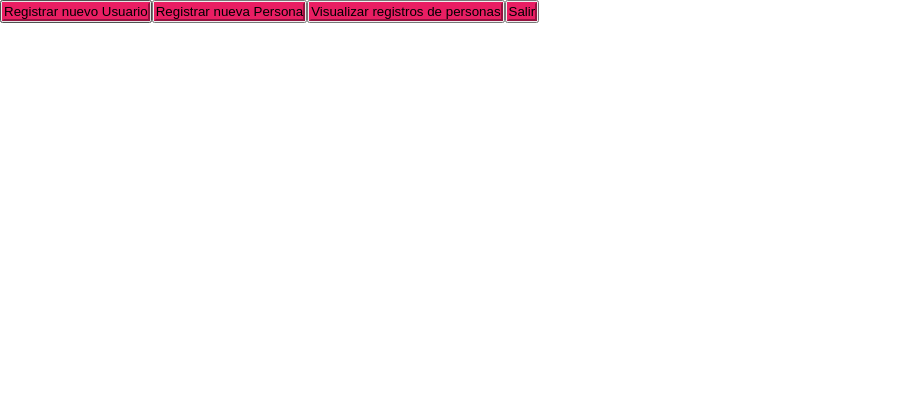
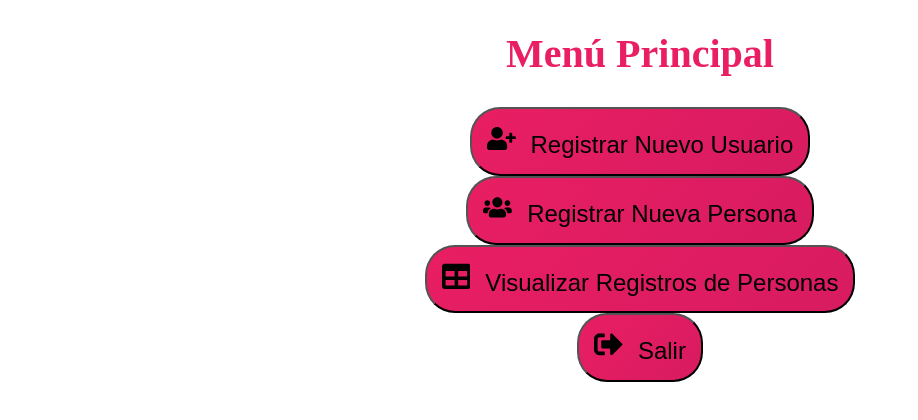
Before and after one commit to Pukyx/EVAMK, a Next.js app: page /Menu in a window 1280 px wide. Shown: the top 420 px of the page, without its empty margins (0-918 px from the left). Built offline with nearby package versions, Linux system fonts and the light colour scheme.

Commit message:
Diseño
Menu

```diff
--- a/src/pages/Menu.tsx
+++ b/src/pages/Menu.tsx
@@ -1,74 +1,103 @@
 import { useRouter } from "next/router";
 import React from "react";
 import { Col, Container, Row, ListGroup, Button } from "react-bootstrap";
+import { FaUserPlus, FaUsers, FaTable, FaSignOutAlt } from "react-icons/fa";
 
 const Menu = () => {
   const router = useRouter();
   return (
     <Container
       fluid
-      className="p-5"
-      style={{ backgroundColor: "#fff", minHeight: "100vh" }}
+      className="d-flex justify-content-center align-items-center"
+      style={{
+        backgroundColor: "#fff",
+        minHeight: "100vh",
+        padding: "30px",
+        textAlign: "center",
+      }}
     >
-      <Row className="justify-content-center">
-        <Col md={6}>
+      <Row>
+        <Col md={8} lg={6}>
+          <h2
+            style={{
+              color: "#e91e63",
+              fontWeight: "bold",
+              fontFamily: "'Merriweather', serif",
+              marginBottom: "30px",
+              fontSize: "2.5rem",
+            }}
+          >
+            Menú Principal
+          </h2>
           <ListGroup>
             {/* Registrar nueva persona */}
-            <ListGroup.Item
-              action
-              onClick={() => router.push("/Usuario")}
-              className="text-center"
-            >
+            <ListGroup.Item className="mb-4 border-0 bg-transparent">
               <Button
+                onClick={() => router.push("/Usuario")}
                 variant="danger"
-                className="w-100"
-                style={{ backgroundColor: "#e91e63", borderColor: "#e91e63" }}
+                className="w-100 d-flex align-items-center justify-content-center shadow"
+                style={{
+                  background: "linear-gradient(135deg, #e91e63, #d81b60)",
+                  borderRadius: "30px",
+                  fontSize: "1.5rem",
+                  padding: "15px",
+                }}
               >
-                Registrar nuevo Usuario
+                <FaUserPlus style={{ marginRight: "15px", fontSize: "1.8rem" }} />
+                Registrar Nuevo Usuario
               </Button>
             </ListGroup.Item>
 
-            {/* Registrar nuevo usuario */}
-            <ListGroup.Item
-              action
-              onClick={() => router.push("/Persona")}
-              className="text-center"
-            >
+            {/* Registrar nueva persona */}
+            <ListGroup.Item className="mb-4 border-0 bg-transparent">
               <Button
+                onClick={() => router.push("/Persona")}
                 variant="danger"
-                className="w-100"
-                style={{ backgroundColor: "#e91e63", borderColor: "#e91e63" }}
+                className="w-100 d-flex align-items-center justify-content-center shadow"
+                style={{
+                  background: "linear-gradient(135deg, #e91e63, #d81b60)",
+                  borderRadius: "30px",
+                  fontSize: "1.5rem",
+                  padding: "15px",
+                }}
               >
-                Registrar nueva Persona
+                <FaUsers style={{ marginRight: "15px", fontSize: "1.8rem" }} />
+                Registrar Nueva Persona
               </Button>
             </ListGroup.Item>
 
-            {/* Visualizar registros de personas */}
-            <ListGroup.Item
-              action
-              onClick={() => router.push("/Tabla")}
-              className="text-center"
-            >
+            {/* Visualizar registros */}
+            <ListGroup.Item className="mb-4 border-0 bg-transparent">
               <Button
+                onClick={() => router.push("/Tabla")}
                 variant="danger"
-                className="w-100"
-                style={{ backgroundColor: "#e91e63", borderColor: "#e91e63" }}
+                className="w-100 d-flex align-items-center justify-content-center shadow"
+                style={{
+                  background: "linear-gradient(135deg, #e91e63, #d81b60)",
+                  borderRadius: "30px",
+                  fontSize: "1.5rem",
+                  padding: "15px",
+                }}
               >
-                Visualizar registros de personas
+                <FaTable style={{ marginRight: "15px", fontSize: "1.8rem" }} />
+                Visualizar Registros de Personas
               </Button>
             </ListGroup.Item>
 
             {/* Salir */}
-            <ListGroup.Item
-              action
-              onClick={() => router.push("/")}
-              className="text-center"
-            >
+            <ListGroup.Item className="mb-4 border-0 bg-transparent">
               <Button
+                onClick={() => router.push("/")}
                 variant="danger"
-                className="w-100"
-                style={{ backgroundColor: "#e91e63", borderColor: "#e91e63" }}
+                className="w-100 d-flex align-items-center justify-content-center shadow"
+                style={{
+                  background: "linear-gradient(135deg, #e91e63, #d81b60)",
+                  borderRadius: "30px",
+                  fontSize: "1.5rem",
+                  padding: "15px",
+                }}
               >
+                <FaSignOutAlt style={{ marginRight: "15px", fontSize: "1.8rem" }} />
                 Salir
               </Button>
             </ListGroup.Item>
```
